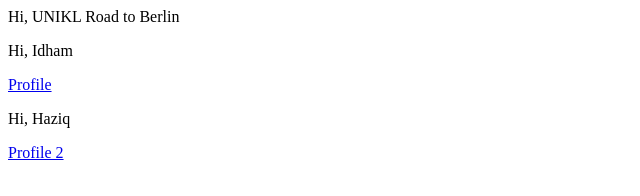
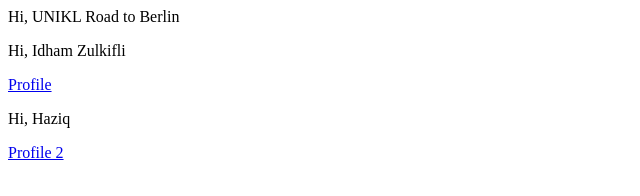
Before and after one commit to idhamzulkifli91/gitTest, a plain HTML site: page index.html in a window 1280 px wide. Shown: the full height of the page, 0-640 px from the left. Drawn offline with Linux system fonts and the light colour scheme.

Commit message:
Update index.html

```diff
--- a/index.html
+++ b/index.html
@@ -3,7 +3,7 @@
 </head>
 	<body>
 		<p>Hi, UNIKL Road to Berlin</p>
-		<p>Hi, Idham</p>
+		<p>Hi, Idham Zulkifli</p>
 		<p><a href = "profile.html">Profile</a></p>
 		<p>Hi, Haziq</p>
 		<p><a href = "Profile2.html">Profile 2</a></p>
```
